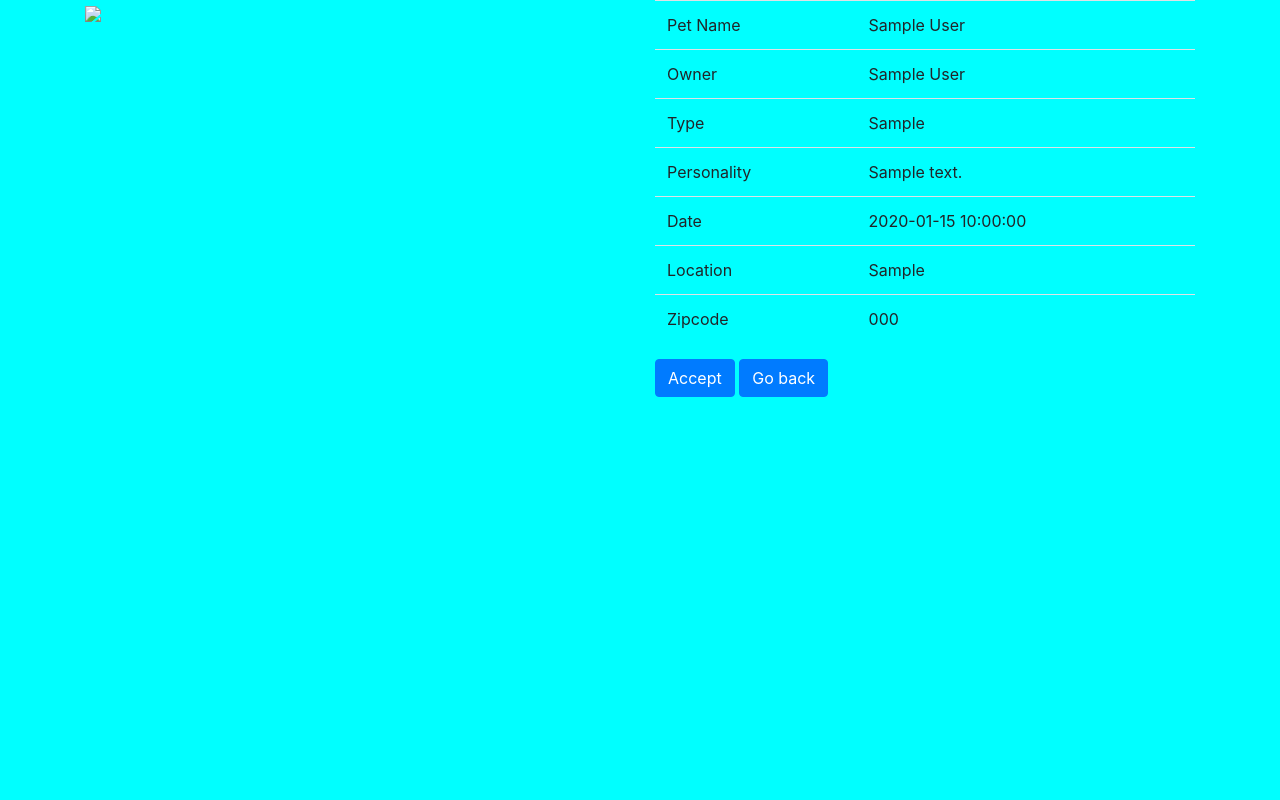
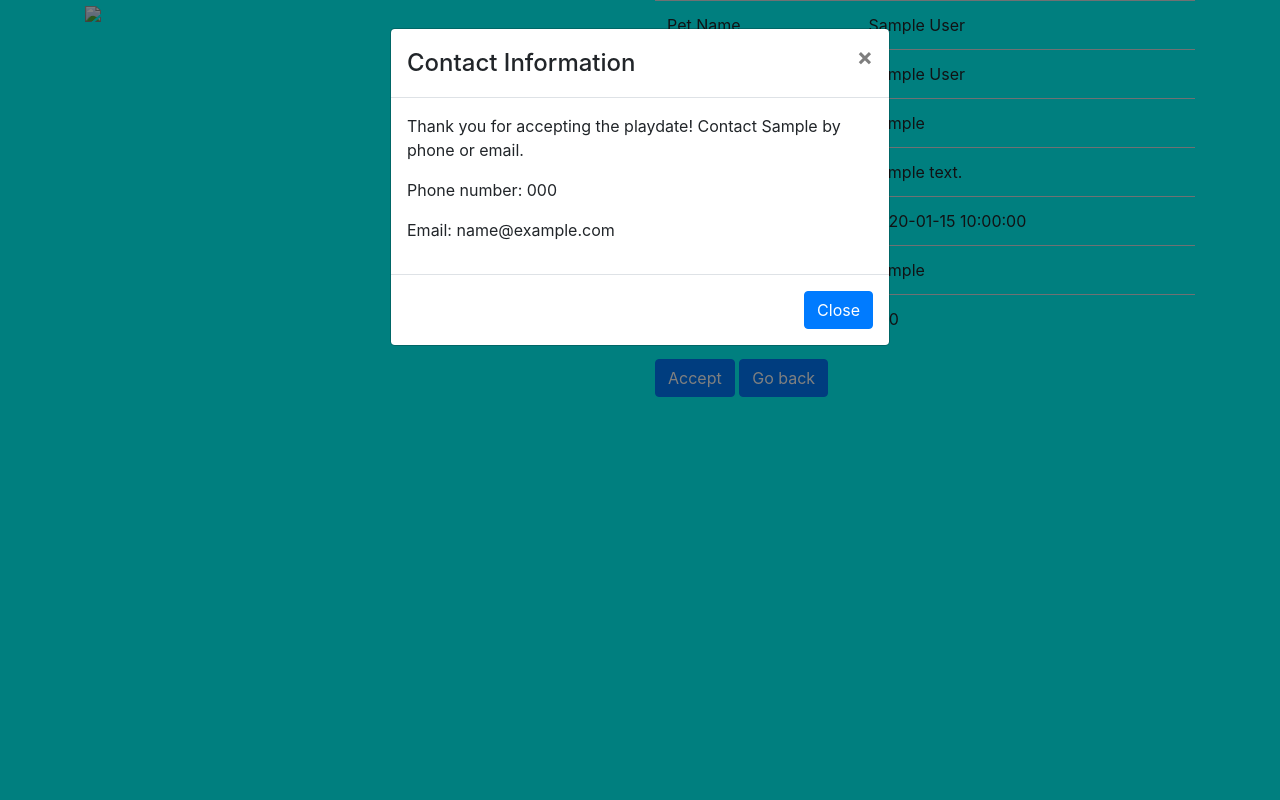
Before and after one commit to Santiago-Joseph/embarrassingBabyPictures, a PHP site: page /postdetails.php?post_id=1 in a window 1280 px wide, after a click on "Accept". Run offline with PHP 8.4, Linux system fonts and the light colour scheme; the visitor is signed in with stand-in values (Sample User, id 1); tables that the repository leaves empty or names only in its code hold one stand-in row (values such as "Sample post").

Commit message:
Add files via upload

```diff
--- a/postdetails.php
+++ b/postdetails.php
@@ -16,6 +16,10 @@
                 WHERE post_id = '$postID'";
 
     $result = mysqli_query($connection, $query);
+
+    if(mysqli_num_rows($result) == 0){
+        header('location: search.php');
+    }
 
     $post = mysqli_fetch_assoc($result);
 
@@ -36,8 +40,9 @@
     <title>Details</title>
     <link rel="stylesheet" href="stylesheet.css">
     <link rel="stylesheet" href="https://cdnjs.cloudflare.com/ajax/libs/twitter-bootstrap/4.4.1/css/bootstrap.min.css">
-    <script src="https://maxcdn.bootstrapcdn.com/bootstrap/3.4.1/js/bootstrap.min.js"></script>
     <script src="https://ajax.googleapis.com/ajax/libs/jquery/3.4.1/jquery.min.js"></script>
+    <script src="https://cdnjs.cloudflare.com/ajax/libs/popper.js/1.16.0/umd/popper.min.js"></script>
+    <script src="https://maxcdn.bootstrapcdn.com/bootstrap/4.4.1/js/bootstrap.min.js"></script>
 </head>
 <body class="container allbackground">
     <div class="row">
@@ -84,8 +89,8 @@
         <div class="modal-dialog" role="document">
             <div class="modal-content">
                 <div class="modal-header">
+                    <h4 class="modal-title">Contact Information</h4>
                     <button type="button" class="close" data-dismiss="modal">&times;</button>
-                    <h4 class="modal-title">Contact Information</h4>
                 </div>
                 <div class="modal-body">
                     <p>Thank you for accepting the playdate! Contact <?php echo $post['firstname'];?> by phone or email.</p>
@@ -93,7 +98,7 @@
                     <p>Email: <?php echo $post['email'];?></p>
                 </div>
                 <div class="modal-footer">
-                    <button type="button" class="btn btn-default" data-dismiss="modal">Close</button>
+                    <button type="button" class="btn btn-primary" data-dismiss="modal">Close</button>
                 </div>
             </div>
         </div>
--- a/search.php
+++ b/search.php
@@ -5,6 +5,9 @@
   	$_SESSION['msg'] = "You must log in first";
   	header('location: login.php');
   }
+
+$zip = "";
+$type = "";
 
 if(isset($_GET['sbtn'])){
     $zip = $_GET['SearchZip'];
```
